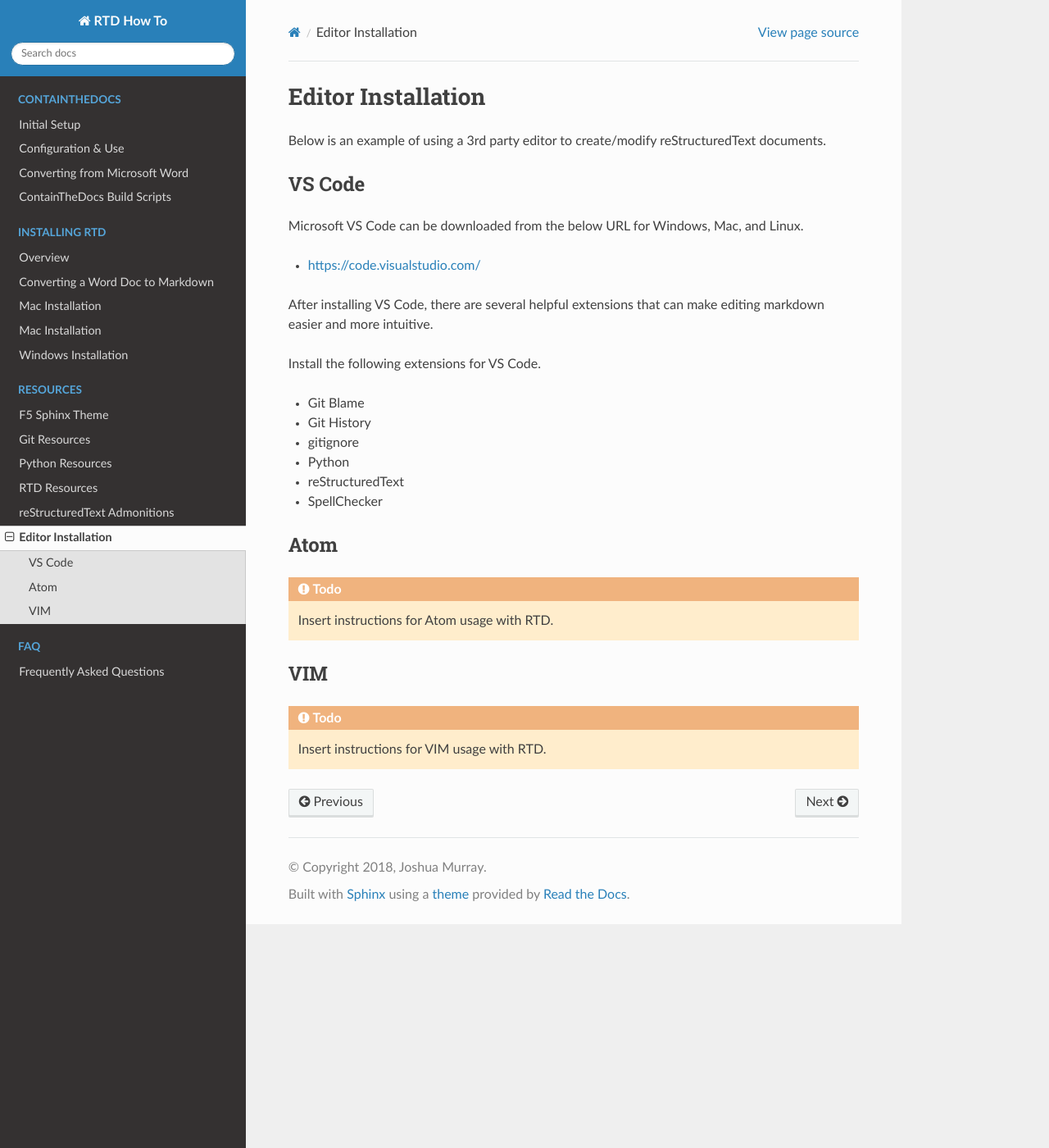
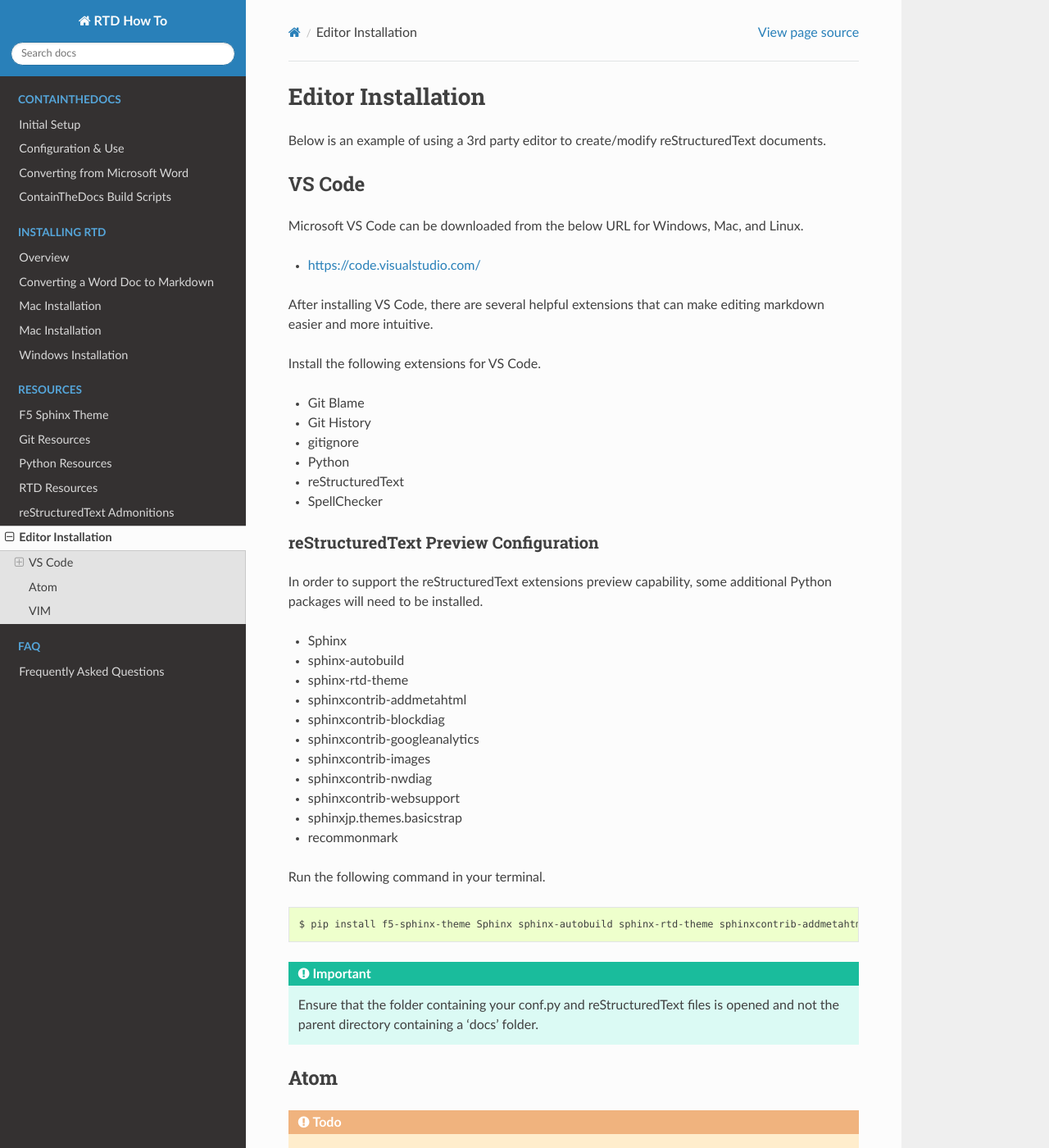
Before and after one commit to 6a6d/f5-rtd-howto, a Sphinx documentation site: the page built from docs/resources/resources_vs_code.rst, in a window 1280 px wide and 1400 px high. Shown: the whole window at 82% size. Built offline with Sphinx 7.4.7 and the Read the Docs theme 2.0.0, drawn with Linux system fonts in a browser that asks for light colours; pages that are not in the unit, such as notebooks, are missing from menus.

Commit message:
reStructuredText extension configuration

```diff
--- a/docs/resources/resources_vs_code.rst
+++ b/docs/resources/resources_vs_code.rst
@@ -22,6 +22,31 @@
 - reStructuredText
 - SpellChecker
 
+reStructuredText Preview Configuration
+--------------------------------------
+
+In order to support the reStructuredText extensions preview capability, some additional Python packages will need to be installed.
+
+- Sphinx
+- sphinx-autobuild
+- sphinx-rtd-theme
+- sphinxcontrib-addmetahtml
+- sphinxcontrib-blockdiag
+- sphinxcontrib-googleanalytics
+- sphinxcontrib-images
+- sphinxcontrib-nwdiag
+- sphinxcontrib-websupport
+- sphinxjp.themes.basicstrap
+- recommonmark
+
+Run the following command in your terminal.
+
+.. code-block:: bash
+
+  $ pip install f5-sphinx-theme Sphinx sphinx-autobuild sphinx-rtd-theme sphinxcontrib-addmetahtml sphinxcontrib-blockdiag sphinxcontrib-googleanalytics sphinxcontrib-images sphinxcontrib-nwdiag sphinxcontrib-websupport sphinxjp.themes.basicstrap recommonmark
+
+.. important:: Ensure that the folder containing your conf.py and reStructuredText files is opened and not the parent directory containing a 'docs' folder.
+
 Atom
 ====
 
```
